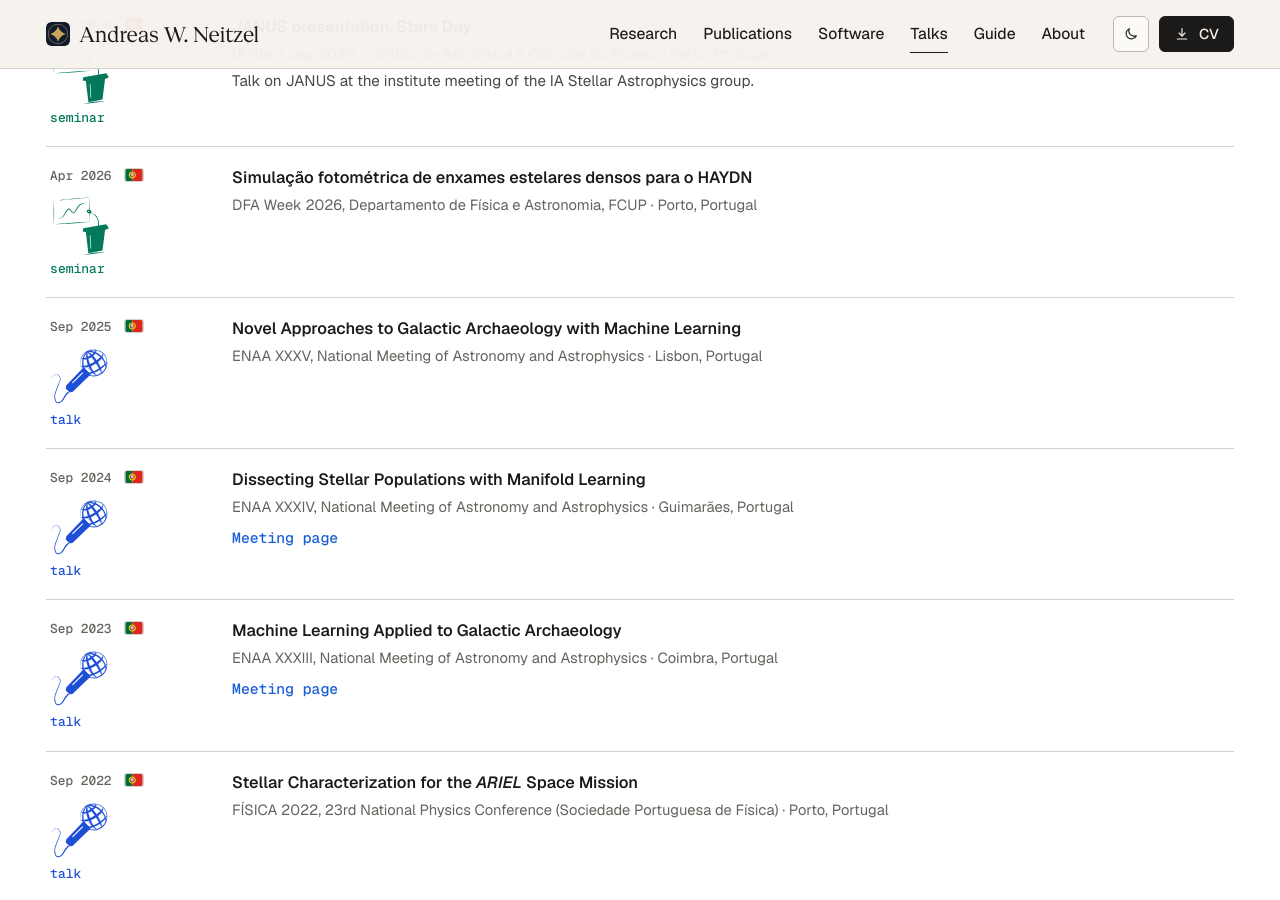
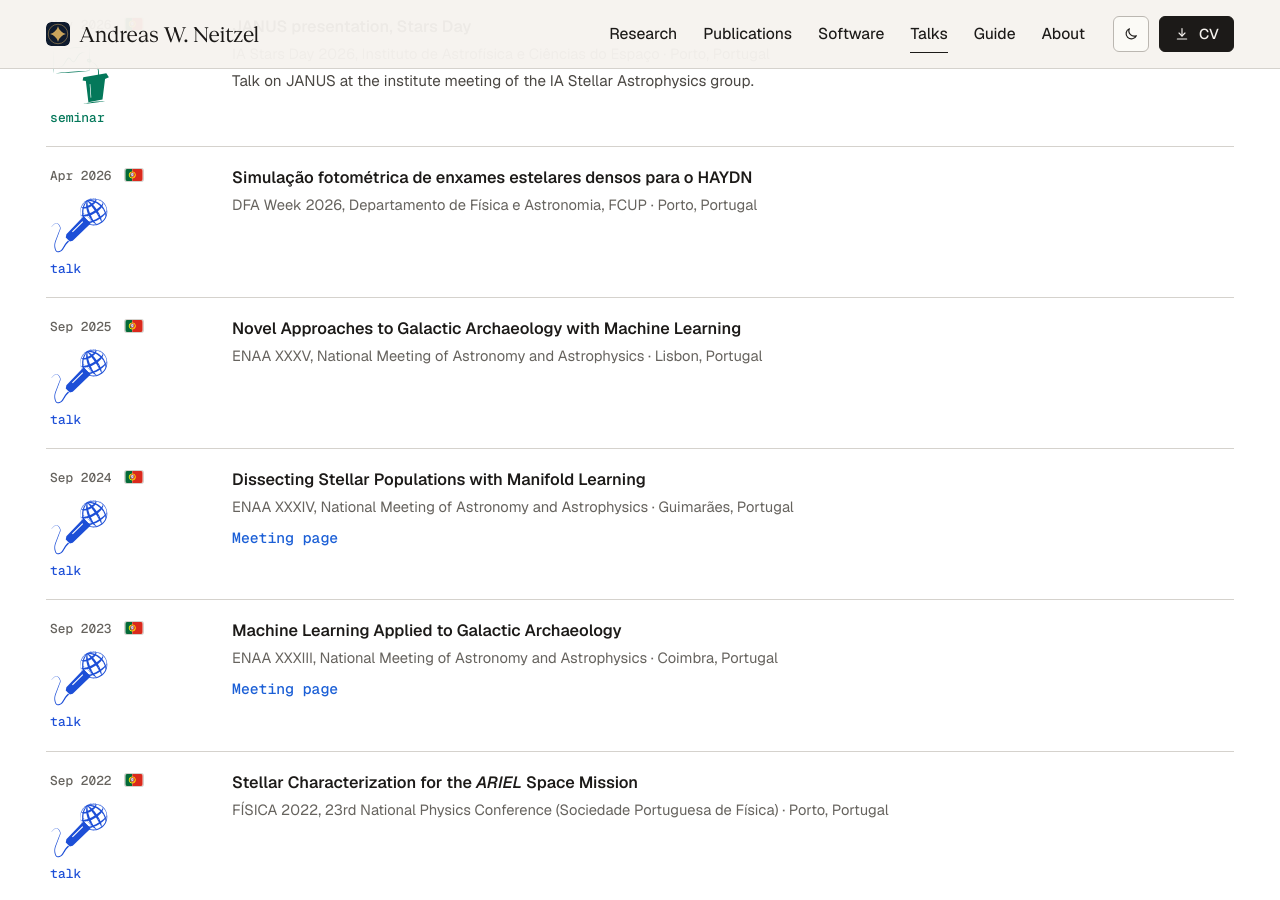
Before and after one commit to AndreasWNeitzel/AndreasWNeitzel.github.io, a Jekyll site: the page built from _pages/talks.md, in a window 1280 px wide and 900 px high, scrolled down 2177 px. Built offline with Jekyll 4.4.1, drawn with Linux system fonts in a browser that asks for light colours.

Commit message:
Refresh the ledger and CV: no grade, DFA Week is a talk

```diff
--- a/_data/ledger.yml
+++ b/_data/ledger.yml
@@ -37,7 +37,6 @@
   - quant
   degree: MSc
   field: Astronomy and Astrophysics
-  grade: 16/20
   thesis: Determination of Age and Mass for Seismic Stars in the Ariel Input Catalog
 - id: edu-2017-bsc-physics
   title: BSc in Physics (Astrophysics branch)
@@ -362,7 +361,7 @@
 - id: pres-2026-04-dfa-week-haydn
   title: Simulação fotométrica de enxames estelares densos para o HAYDN
   tagline: Photometric simulation of dense star clusters for the HAYDN mission (in Portuguese).
-  kind: seminar
+  kind: oral
   role: oral
   venue: DFA Week 2026, Departamento de Física e Astronomia, FCUP
   location: Porto, Portugal
@@ -485,7 +484,7 @@
 - id: pres-2022-04-dfa-week-oral
   title: Determinação da idade e da massa de estrelas sísmicas no catálogo Ariel
   tagline: Ages and masses of oscillating stars in the Ariel catalogue (in Portuguese).
-  kind: seminar
+  kind: oral
   role: oral
   venue: DFA Week, Departamento de Física e Astronomia, FCUP
   location: Porto, Portugal
```
Also changed, not shown: 2 other files.
